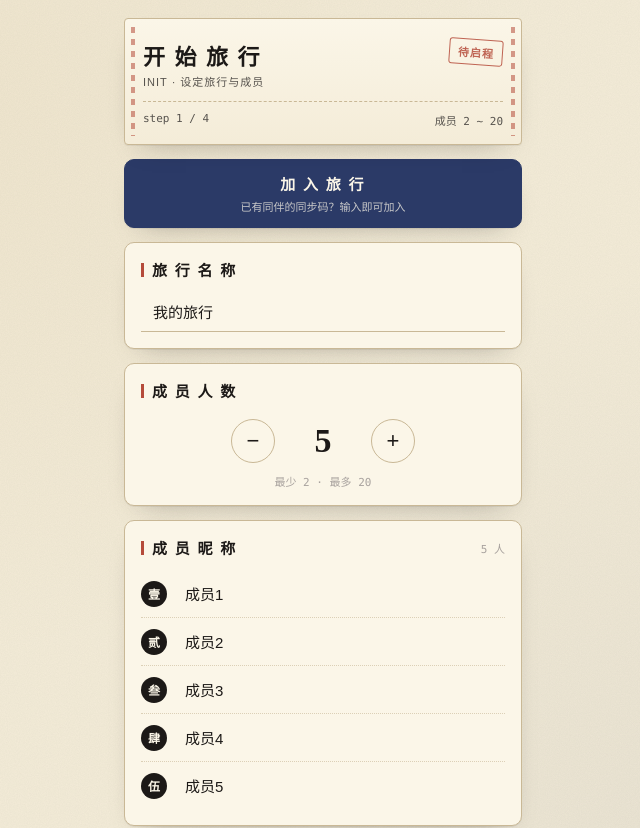
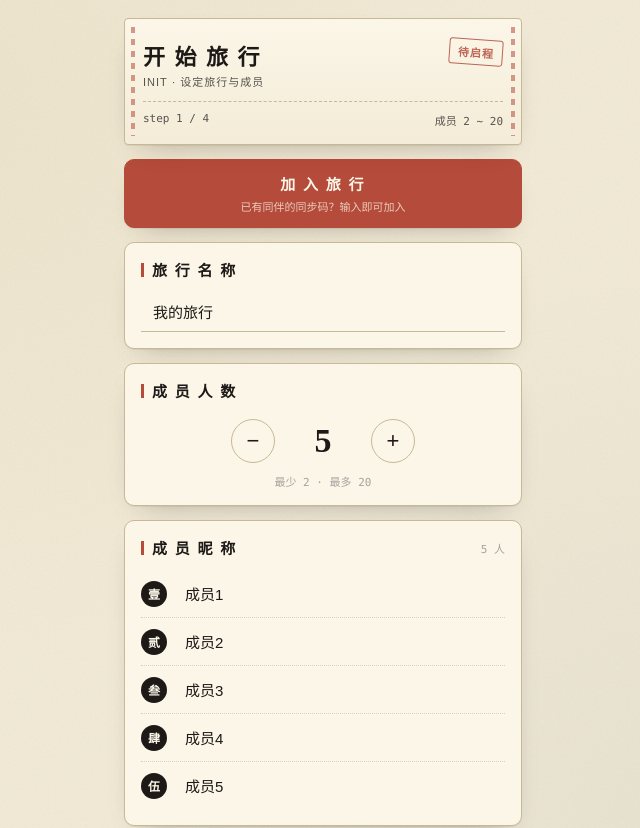
Before and after one commit to xinyuwto/trip-fee-calculator, a Vue app: page / in a window 1280 px wide. Shown: the top 828 px of the page, without its empty margins (317-957 px from the left). Built offline with nearby package versions, Linux system fonts and the light colour scheme.

Commit message:
style: join-trip entry in vermilion to match paper theme

```diff
--- a/src/views/InitView.vue
+++ b/src/views/InitView.vue
@@ -192,8 +192,8 @@ function handleStart() {
 .join-entry {
   display: flex; flex-direction: column; align-items: center; gap: 4px;
   width: 100%; margin-top: 14px; padding: 13px 16px;
-  border: 1.5px solid var(--indigo); border-radius: 10px;
-  background: var(--indigo); cursor: pointer;
+  border: 1.5px solid var(--vermilion); border-radius: 10px;
+  background: var(--vermilion); cursor: pointer;
   box-shadow: var(--shadow);
 }
 .join-title { font-family: var(--font-title); font-weight: 700; font-size: 15px; letter-spacing: 2px; color: #fbf6e8; }
```
